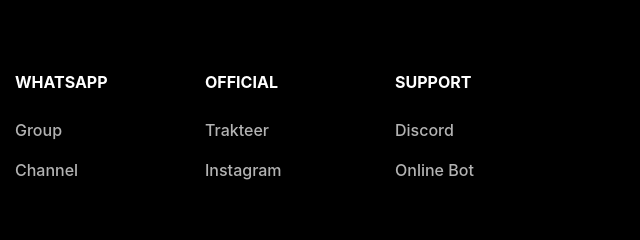
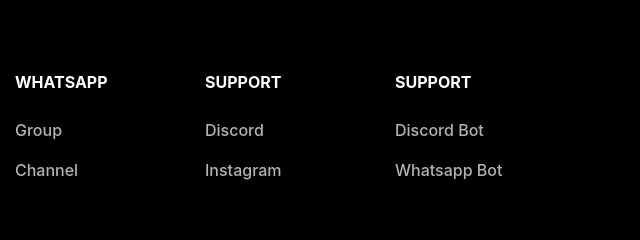
Before and after one commit to Astri96/heihouzi, a plain HTML site: page index.html in a window 1280 px wide. Shown: the part 5566-5806 px from the top of the page, 640-1280 px from the left. Drawn offline with nearby package versions, Linux system fonts and the light colour scheme; a web font is replaced by a local one.

Commit message:
Update index.html

```diff
--- a/index.html
+++ b/index.html
@@ -325,17 +325,17 @@
                 </ul>
             </div>
             <div class="col-sm-2">
-                <h5>Official</h5>
+                <h5>Support</h5>
                 <ul class="list-unstyled">
-                    <li><a href="https://trakteer.id/H%C4%93i_H%C3%B3uzi">Trakteer</a></li>
+                    <li><a href="https://discord.gg/heihouzi">Discord</a></li>
                     <li><a href="https://www.instagram.com/hei.houzi">Instagram</a></li>
                 </ul>
             </div>
             <div class="col-sm-2">
                 <h5>Support</h5>
                 <ul class="list-unstyled">
-                    <li><a href="https://discord.gg/heihouzi">Discord</a></li>
-                    <li><a href="https://api.whatsapp.com/message/LQJ5HM2ZVOMID1">Online Bot</a></li>
+                    <li><a href="https://discord.com/oauth2/authorize?client_id=1294909830775046164&permissions=8&integration_type=0&scope=bot+applications.commands">Discord Bot</a></li>
+                    <li><a href="https://api.whatsapp.com/message/LQJ5HM2ZVOMID1">Whatsapp Bot</a></li>
                 </ul>
             </div>
         </div>
```
